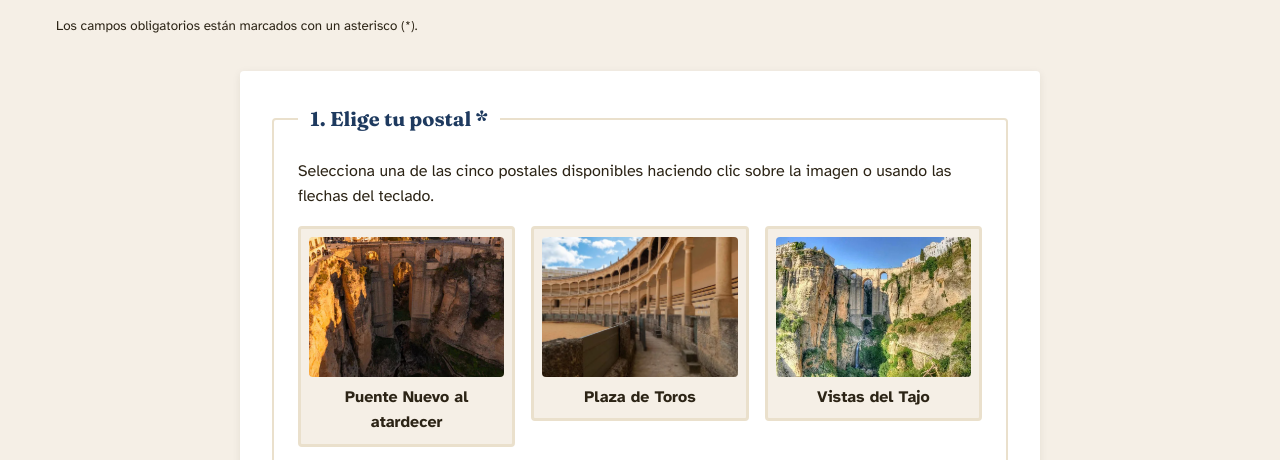
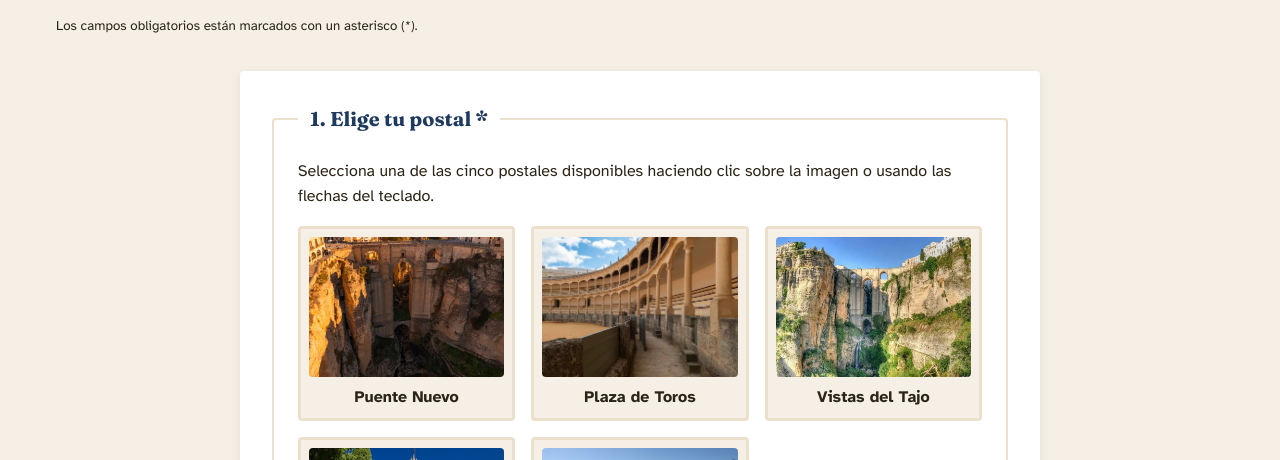
Before and after one commit to juanramirezbl/P3_Multimedia, a plain HTML site: page postal.html in a window 1280 px wide. Shown: the part 263-723 px from the top of the page. Drawn offline with nearby package versions, Linux system fonts and the light colour scheme.

Commit message:
Fix error image email

```diff
--- a/js/script.js
+++ b/js/script.js
@@ -157,7 +157,6 @@
 
     const datos = new FormData(formulario);
 
-    // --- CÓDIGO ACTUALIZADO: URLs ABSOLUTAS Y CORRECCIÓN DE TILDE ---
     const baseUrl = 'https://juanramirezbl.github.io/P3_Multimedia/img/postales/';
 
     const imagenesPostales = {
@@ -170,7 +169,6 @@
 
     const postalSeleccionada = datos.get('postal');
     const urlImagen = imagenesPostales[postalSeleccionada] || '';
-    // ----------------------------------------------------------------
 
     const parametros = {
       from_name:  datos.get('remitente'),
--- a/postal.html
+++ b/postal.html
@@ -81,7 +81,7 @@
             <input type="radio" id="postal-1" name="postal" value="Puente Nuevo al atardecer" required>
             <label for="postal-1">
               <img src="img/postales/postal-1.jpeg" alt="Postal con el Puente Nuevo iluminado al atardecer">
-              <span class="opcion-postal-titulo">Puente Nuevo al atardecer</span>
+              <span class="opcion-postal-titulo">Puente Nuevo </span>
             </label>
           </li>
 
```
